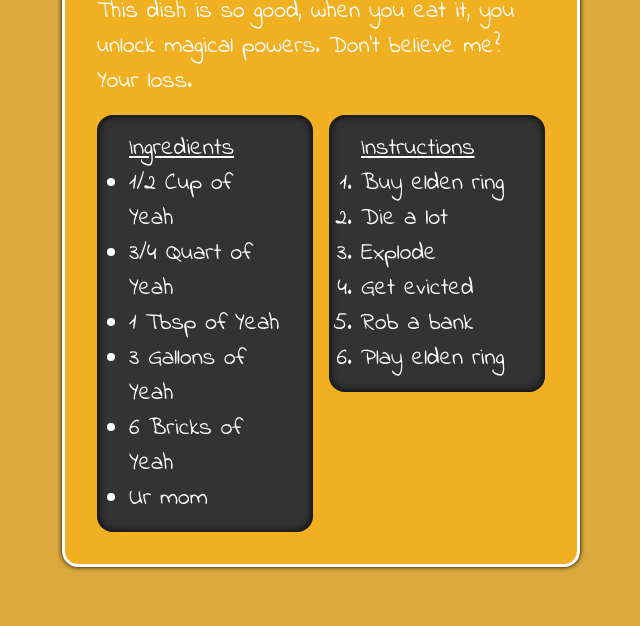
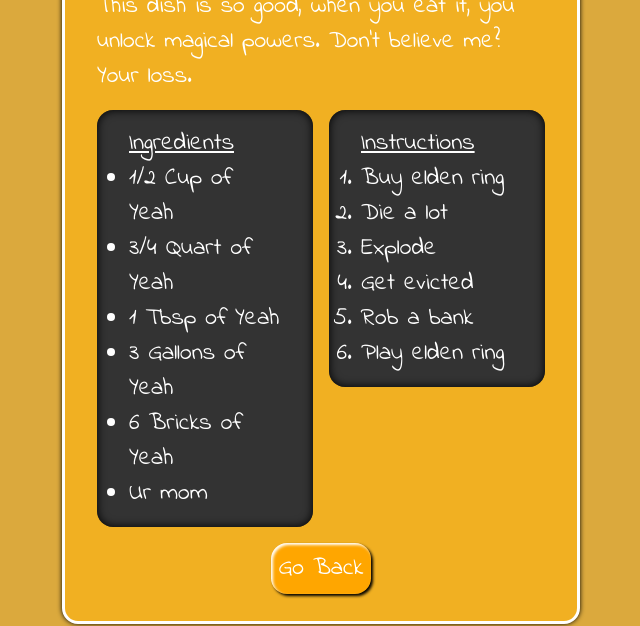
Before and after one commit to carnoldcoding/odin-recipe, a plain HTML site: page pages/oden/index.html in a window 1280 px wide. Shown: the part 382-1008 px from the top of the page, without its empty margins (319-959 px from the left). Before the commit the page ends 949 px from the top, so only its background shows below. Drawn offline with Linux system fonts and the light colour scheme.

Commit message:
Layout finished, only need to copy/paste and change values

```diff
--- a/pages/oden/index.html
+++ b/pages/oden/index.html
@@ -55,6 +55,9 @@
                         </div>
                         </div>
                 </div>
+                <a class="button-wrapper" href="../../">
+                    <div class="button">Go Back</div>
+                </a>
                 </div>
             </div>
             </div>
--- a/pages/oden/styles.css
+++ b/pages/oden/styles.css
@@ -145,3 +145,25 @@ body{
     gap: 1rem;
     width: 100%;
 }
+
+.button-wrapper{
+    font-size: var(--normal);
+    background: rgb(255, 166, 0);
+    padding: .5rem;
+    border-radius: 1rem;
+    box-shadow: 2px 2px 3px black, inset 2px 2px 3px white;
+
+    transition: all .2s ease;
+    text-decoration: none;
+
+}
+
+.button-wrapper:hover{
+    transform: scale(1.05);
+    cursor: pointer;
+    background:rgb(255, 195, 83);
+}
+
+.button{
+    color: white;
+}
```
Also changed, not shown: index.html (+25 -0 lines).
